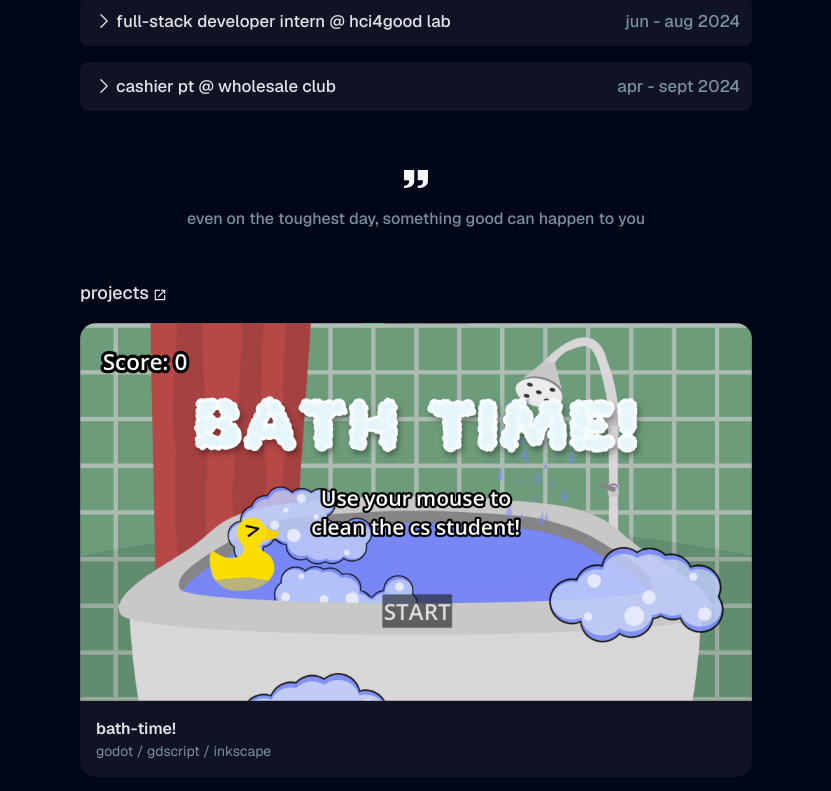
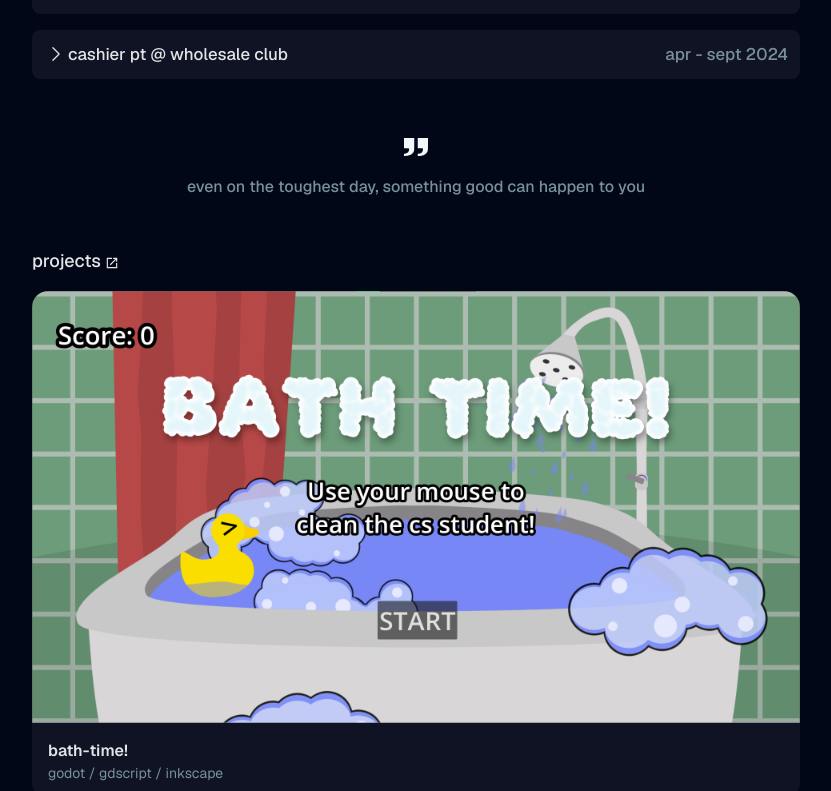
Before and after one commit to phuongwj/portfolio-101, a Next.js app: page / in a window 1280 px wide. Shown: the part 627-1418 px from the top of the page, without its empty margins (224-1055 px from the left). Built offline with nearby package versions, Linux system fonts and the light colour scheme; no server answers.

Commit message:
expanded widdth

```diff
--- a/src/app/page.jsx
+++ b/src/app/page.jsx
@@ -7,7 +7,7 @@ import Toolbox from "@/app/components/Toolbox";
 
 export default function page() {
   return (
-    <main className="py-32 min-h-screen w-full max-w-2xl mx-auto flex flex-col items-center gap-12">
+    <main className="py-32 min-h-screen w-full max-w-3xl mx-auto flex flex-col items-center gap-12">
       <Header/>
       <Experiences/>
       <Quote/>
```
